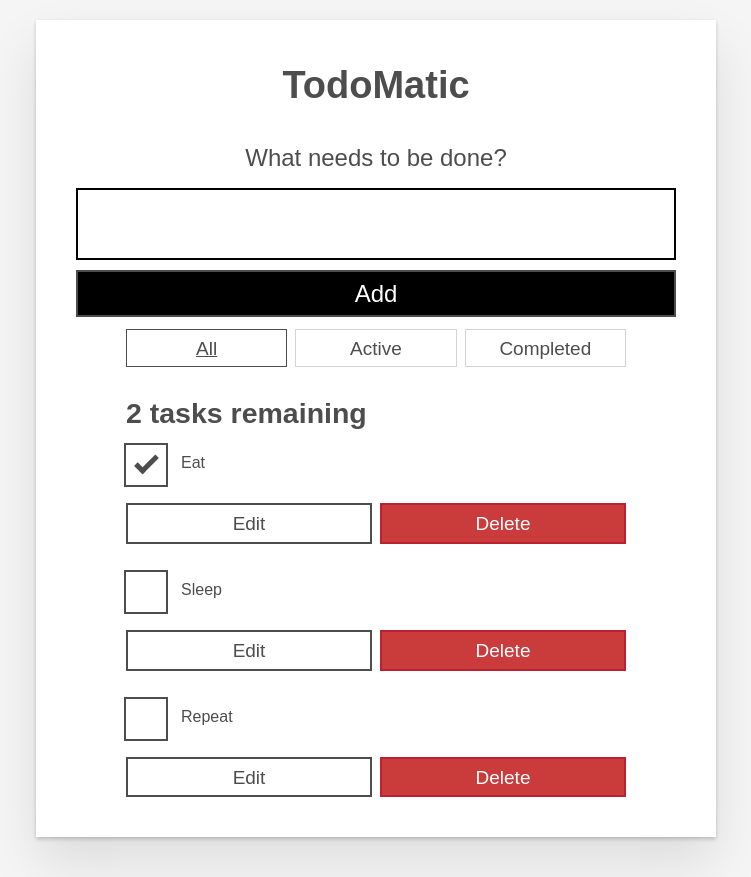
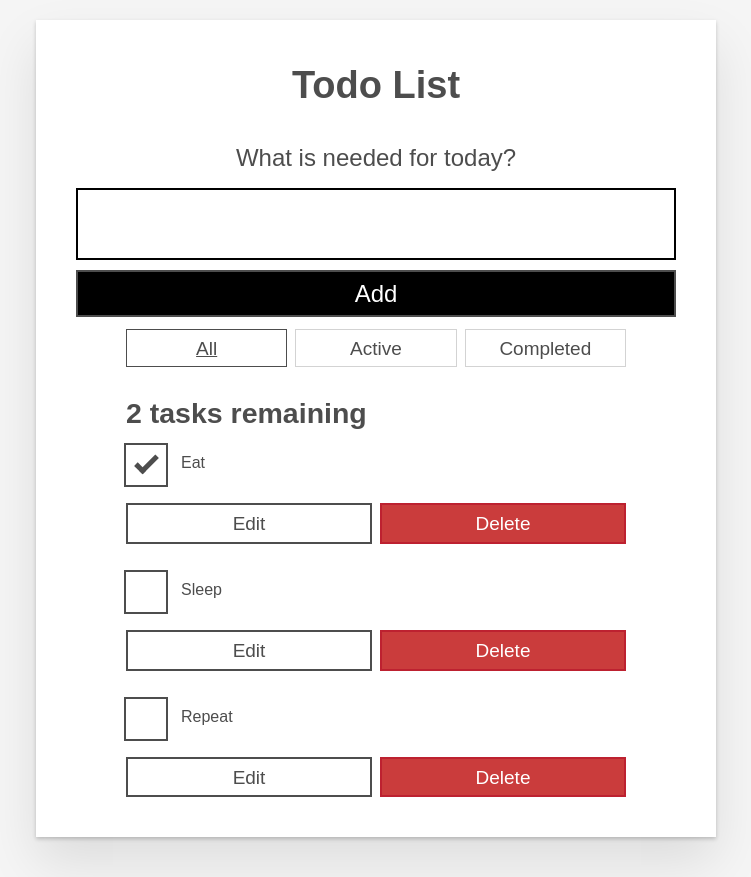
Before and after one commit to kawrae/Dynamic-Web-Tech, a React (Vite) app in the folder Lab4/todo-list/: page / in a window 1280 px wide. Shown: the whole page, without its empty margins (264-1015 px from the left). Built offline with nearby package versions, Linux system fonts and the light colour scheme.

Commit message:
Lab 4 complete ?

```diff
--- a/Lab4/todo-list/src/App.jsx
+++ b/Lab4/todo-list/src/App.jsx
@@ -78,7 +78,7 @@ function App(props) {
 
   return (
     <div className="todoapp stack-large">
-      <h1>TodoMatic</h1>
+      <h1>Todo List</h1>
 
       <Form addTask={addTask} />
 
--- a/Lab4/todo-list/src/components/Form.jsx
+++ b/Lab4/todo-list/src/components/Form.jsx
@@ -15,7 +15,7 @@ function Form({ addTask }) {
     <form onSubmit={handleSubmit}>
       <h2 className="label-wrapper">
         <label htmlFor="new-todo-input" className="label__lg">
-          What needs to be done?
+          What is needed for today?
         </label>
       </h2>
 
```
